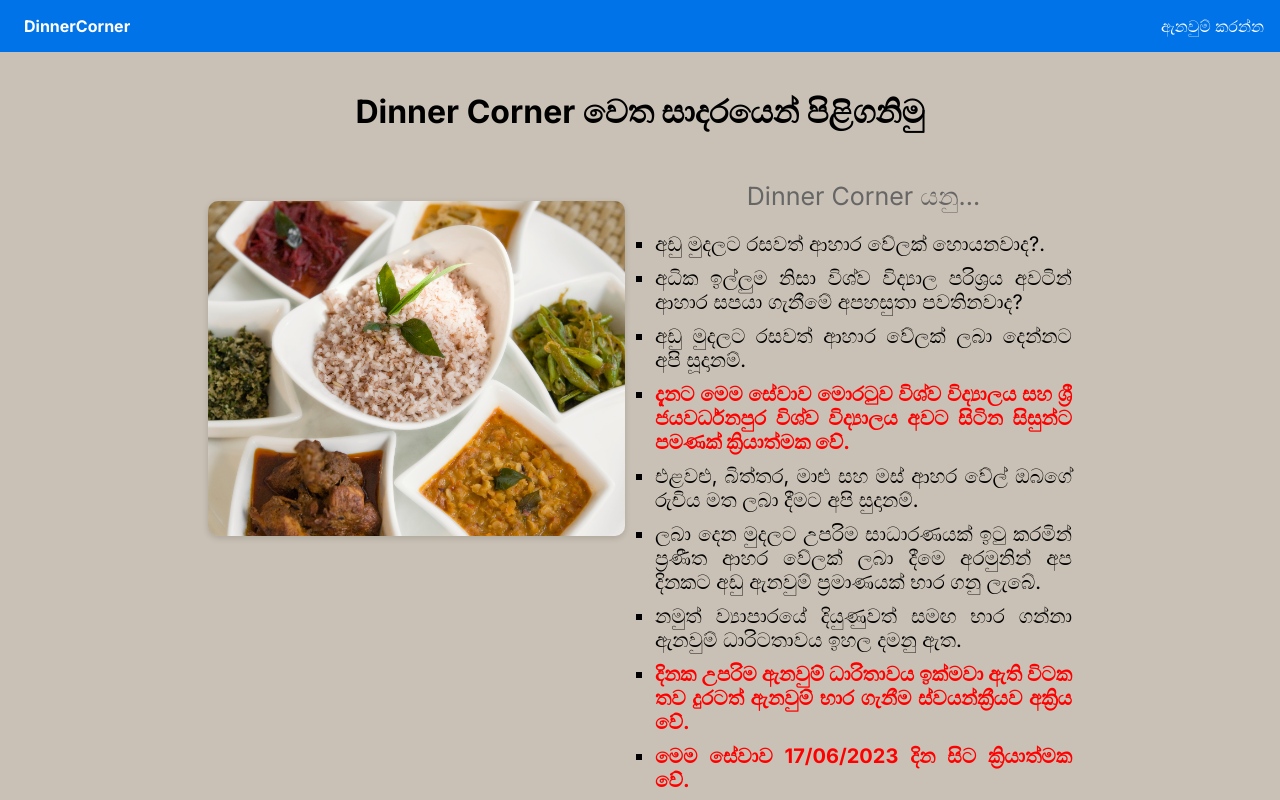
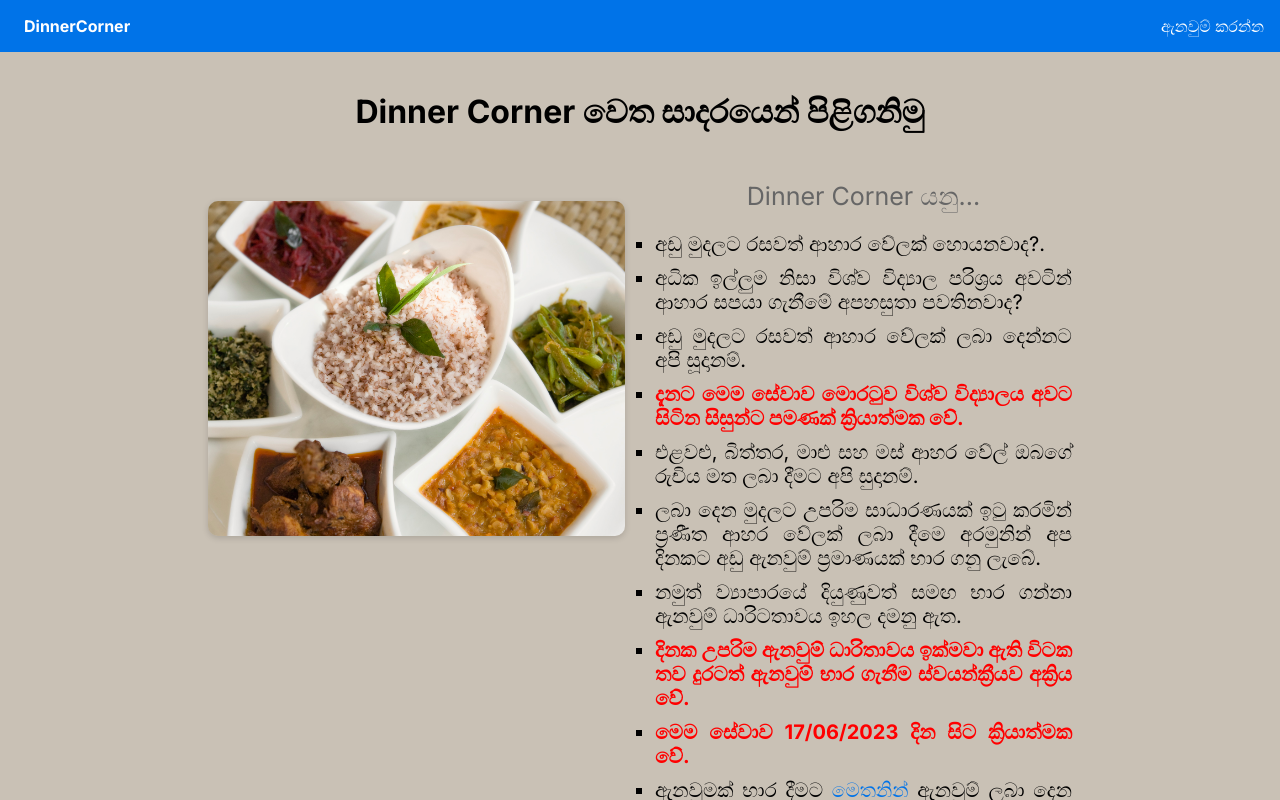
Before and after one commit to Yasith-Heshan/Dinner-Corner, a Next.js app: page / in a window 1280 px wide. Shown: the top 800 px of the page. Built offline with nearby package versions, Linux system fonts and the light colour scheme.

Commit message:
remove japura

```diff
--- a/src/app/page.js
+++ b/src/app/page.js
@@ -17,10 +17,11 @@ export default function Home() {
                         <li>අඩු මුදලට රසවත් ආහාර වේලක් හොයනවාද?.</li>
                         <li>අධික ඉල්ලුම නිසා විශ්ව විද්‍යාල පරිශ්‍රය අවටින් ආහාර සපයා ගැනීමේ අපහසුතා පවතිනවාද?</li>
                         <li>අඩු මුදලට රසවත් ආහාර වේලක් ලබා දෙන්නට අපි සූදානම්.</li>
-                        <li><span className={styles.specialNote}>දැනට මෙම සේවාව මොරටුව විශ්ව විද්‍යාලය සහ ශ්‍රී ජයවර්ධනපුර විශ්ව විද්‍යාලය අවට සිටින සිසුන්ට පමණක් ක්‍රියාත්මක වේ.</span>
+                        <li><span className={styles.specialNote}>දැනට මෙම සේවාව මොරටුව විශ්ව විද්‍යාලය අවට සිටින සිසුන්ට පමණක් ක්‍රියාත්මක වේ.</span>
                         </li>
                         <li>එළවළු, බිත්තර, මාළු සහ මස් ආහර වේල් ඔබගේ රුචිය මත ලබා දීමට අපි සුදානම්.</li>
-                        <li>ලබා දෙන මුදලට උපරිම සාධාරණයක් ඉටු කරමින් ප්‍රණීත ආහර වේලක් ලබා දීමෙ අරමුනින් අප දිනකට අඩු
+                        <li>
+                            ලබා දෙන මුදලට උපරිම සාධාරණයක් ඉටු කරමින් ප්‍රණීත ආහර වේලක් ලබා දීමෙ අරමුනින් අප දිනකට අඩු
                             ඇනවුම් ප්‍රමාණයක් භාර ගනු ලැබේ.
                         </li>
                         <li>නමුත් ව්‍යාපාරයේ දියුණුවත් සමඟ භාර ගන්නා ඇනවුම් ධාරිටතාවය ඉහල දමනු ඇත. </li>
@@ -65,8 +66,7 @@ export default function Home() {
                             <td>{meal.price}</td>
                         </tr>
                     )
-                )
-
+                    )
                 }
 
 
```
